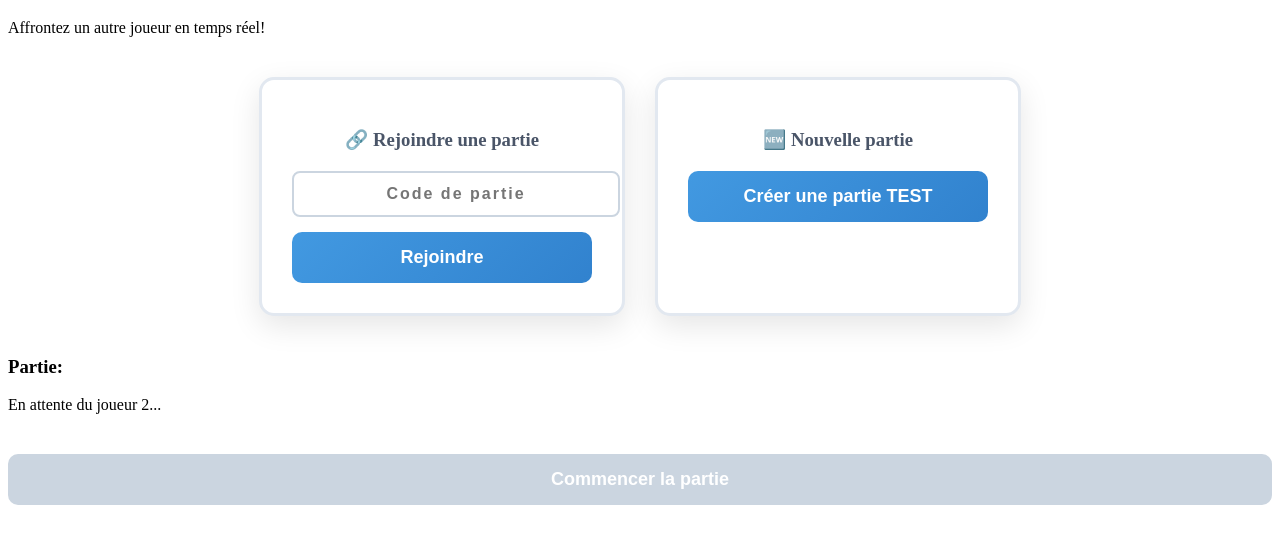
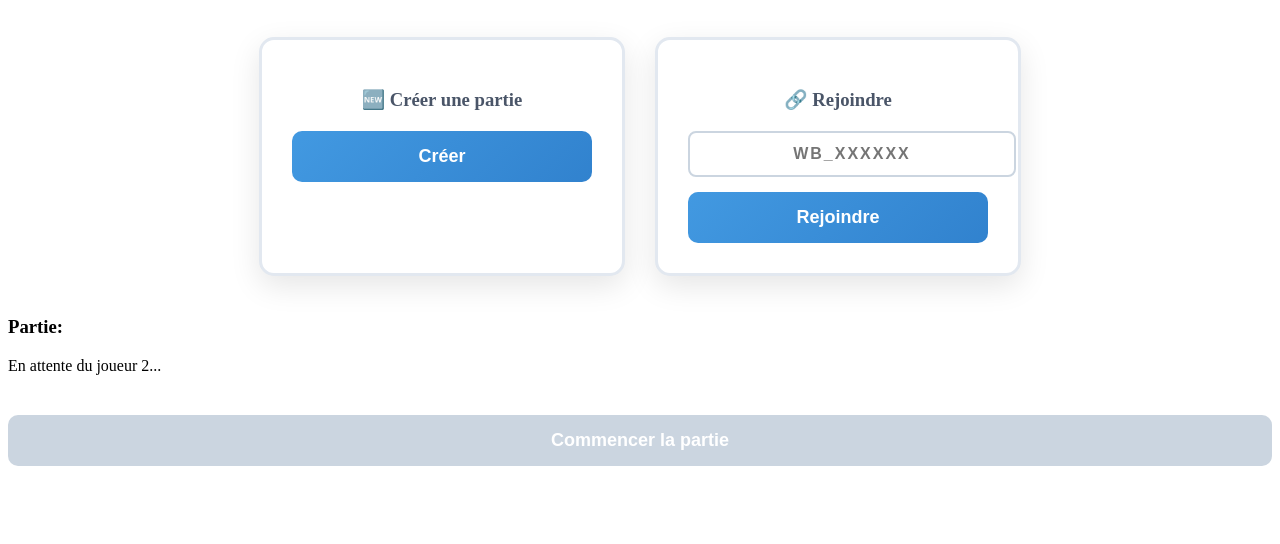
Before and after one commit to sergenongasnb-dotcom/wordbox-multiplayer, a website: page public/index.html in a window 1280 px wide. Shown: the part 62-606 px from the top of the page. Drawn offline with Linux system fonts and the light colour scheme.

Commit message:
Update index.html

```diff
--- a/public/index.html
+++ b/public/index.html
@@ -13,18 +13,25 @@
         <!-- Écran d'accueil -->
         <div id="lobby-screen" class="screen active">
     <h1>🎮 WORD BOX MULTIJOUEUR</h1>
-            <p class="subtitle">Affrontez un autre joueur en temps réel!</p>
 
     <div class="lobby-options">
         <div class="lobby-card">
-                    <h3>🔗 Rejoindre une partie</h3>
-                    <input type="text" id="game-id-input" placeholder="Code de partie">
-                    <button onclick="joinGame()" class="lobby-btn">Rejoindre</button>
+            <h3>🆕 Créer une partie</h3>
+            <button onclick="createGame()" class="lobby-btn">
+                Créer
+            </button>
+            <div id="game-code" style="margin-top: 15px; display: none;">
+                <strong>Code:</strong> <span id="code-display"></span>
+            </div>
         </div>
 
         <div class="lobby-card">
-                    <h3>🆕 Nouvelle partie</h3>
-                    <button onclick="createGame()" class="lobby-btn">Créer une partie TEST</button>
+            <h3>🔗 Rejoindre</h3>
+            <input type="text" id="game-code-input" placeholder="WB_XXXXXX">
+            <button onclick="joinGame()" class="lobby-btn">
+                Rejoindre
+            </button>
+        </div>
     </div>
 </div>
 
```
Lines whose indentation alone changed are shown as unchanged.
